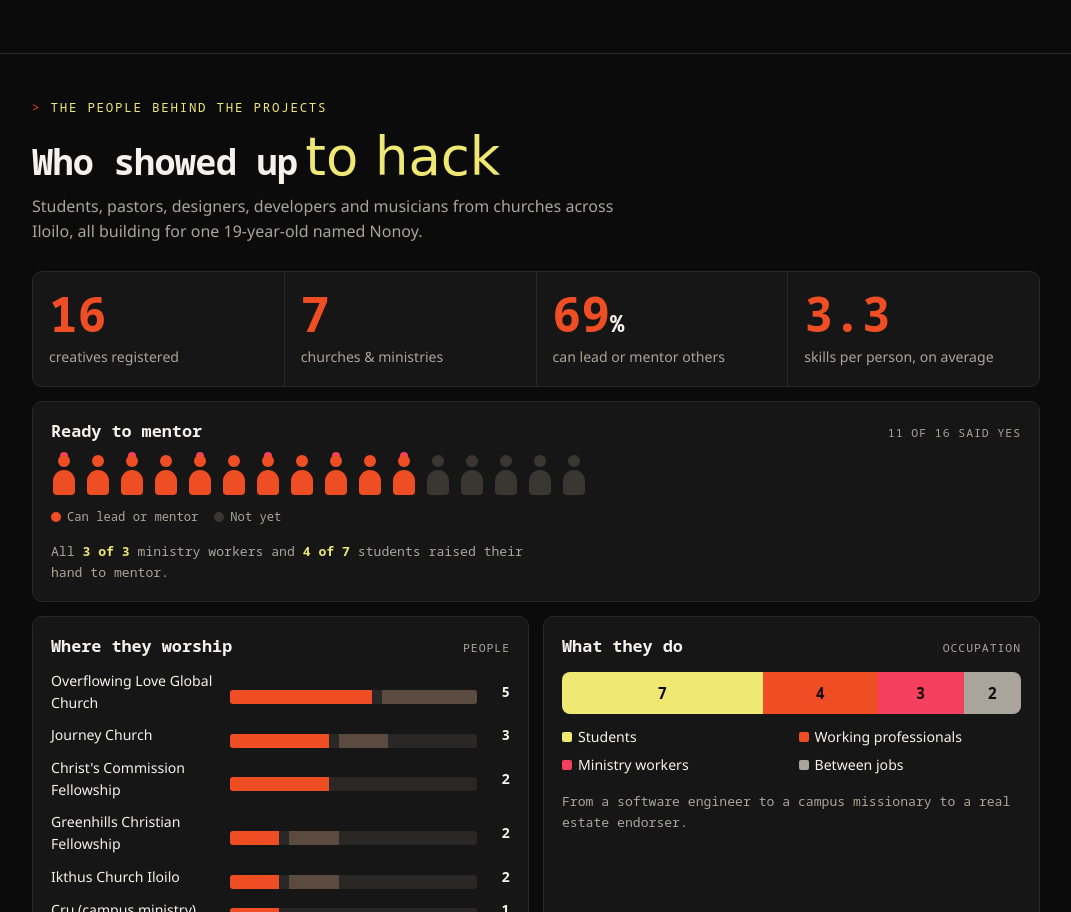
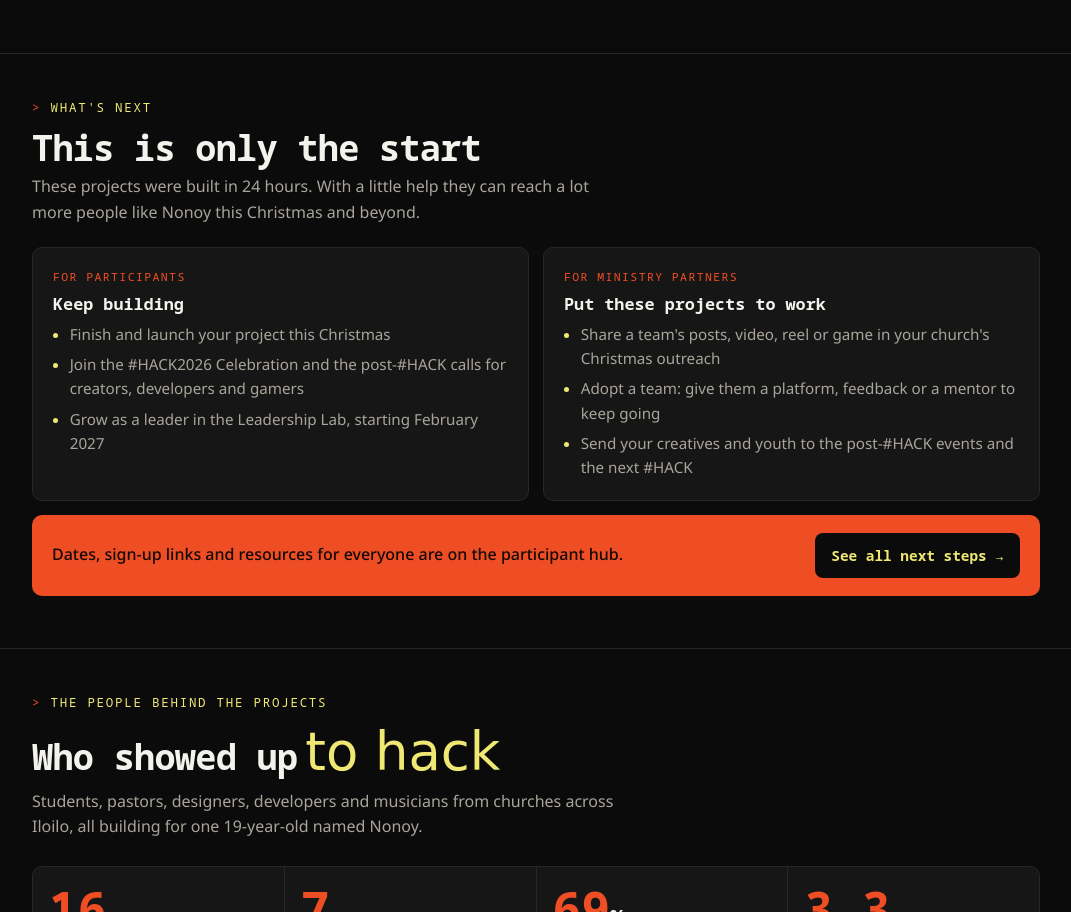
Before and after one commit to IndigitousPH/hack2026-iloilo, a plain HTML site: page showcase.html in a window 1280 px wide. Shown: the part 1680-2592 px from the top of the page, without its empty margins (104-1175 px from the left). Drawn offline with Linux system fonts and the light colour scheme; a web font is replaced by a local one.

Commit message:
Link all pages from home and add next steps to showcase
Home page gets an "All the pages" directory after the hero and footer
links to every page. Showcase gets a "This is only the start" section
with next steps for participants and ministry partners, linking to the
participant hub's What's next tab.

Co-Authored-By: Claude Opus 5.5 <noreply@anthropic.com>

```diff
--- a/showcase.html
+++ b/showcase.html
@@ -98,6 +98,19 @@ main{padding-block:28px 56px}
 .steps li::before{content:counter(s,decimal-leading-zero);font-family:var(--mono);font-weight:800;color:var(--yellow)}
 .note{font-family:var(--mono);font-size:.78rem;color:var(--muted);margin-top:12px}
 
+/* next steps */
+.nextup{border-top:1px solid var(--line);padding-block:44px 52px}
+.nextup .lead{color:var(--muted);margin-bottom:22px}
+.nextgrid{display:grid;grid-template-columns:repeat(2,minmax(0,1fr));gap:14px}
+.nextcard{background:var(--panel);border:1px solid var(--line);border-radius:10px;padding:20px;min-width:0}
+.nextcard .who{display:block;font-family:var(--mono);font-size:.72rem;letter-spacing:.12em;text-transform:uppercase;color:var(--orange);margin-bottom:6px}
+.nextcard ul{margin:8px 0 0;padding-left:1.1em;display:grid;gap:6px;color:var(--muted);font-size:.95rem}
+.nextcard li::marker{color:var(--yellow)}
+.nextcta{display:flex;flex-wrap:wrap;gap:14px;align-items:center;justify-content:space-between;background:var(--orange);color:#120806;border-radius:10px;padding:18px 20px;margin-top:14px}
+.nextcta p{font-weight:500}
+.nextcta .btn{background:#0b0b0b;color:var(--yellow)}
+@media (max-width:720px){.nextgrid{grid-template-columns:1fr}}
+
 /* who came: infographic */
 .crowd{border-top:1px solid var(--line);padding-block:44px 56px}
 .crowd h2 .script{font-family:var(--script);font-weight:400;color:var(--yellow);font-size:1.5em;letter-spacing:0;margin-left:.15em}
@@ -167,7 +180,7 @@ footer p{font-family:var(--mono);font-size:.8rem;color:var(--muted)}
     <a class="back" href="participants.html">← Participant hub</a>
     <div class="brandline">INDIGITOUS <span>ILOILO</span></div>
     <h1 class="mark"><span class="hack">#HACK</span><span class="xmas">Christmas</span><span class="hub">Showcase</span></h1>
-    <p class="intro">In 24 hours, four teams built something to help Nonoy, 19, from Jaro, find the true meaning of Christmas. Here's what they made and presented on Saturday, Nov 21.</p>
+    <p class="intro">In 24 hours, four teams built something to help Nonoy, 19, from Jaro, find the true meaning of Christmas. Here's what they made and presented on Saturday, Nov 21. Want to help these projects go further? <a href="participants.html#next">See what's next →</a></p>
   </div>
 </header>
 
@@ -213,6 +226,38 @@ footer p{font-family:var(--mono);font-size:.8rem;color:var(--muted)}
     </div>
   </div>
 </main>
+
+<section class="nextup" id="next-steps" aria-labelledby="ns-h">
+  <div class="wrap">
+    <p class="eyebrow">What's next</p>
+    <h2 id="ns-h">This is only the start</h2>
+    <p class="lead">These projects were built in 24 hours. With a little help they can reach a lot more people like Nonoy this Christmas and beyond.</p>
+    <div class="nextgrid">
+      <div class="nextcard">
+        <span class="who">For participants</span>
+        <h3>Keep building</h3>
+        <ul>
+          <li>Finish and launch your project this Christmas</li>
+          <li>Join the #HACK2026 Celebration and the post-#HACK calls for creators, developers and gamers</li>
+          <li>Grow as a leader in the Leadership Lab, starting February 2027</li>
+        </ul>
+      </div>
+      <div class="nextcard">
+        <span class="who">For ministry partners</span>
+        <h3>Put these projects to work</h3>
+        <ul>
+          <li>Share a team's posts, video, reel or game in your church's Christmas outreach</li>
+          <li>Adopt a team: give them a platform, feedback or a mentor to keep going</li>
+          <li>Send your creatives and youth to the post-#HACK events and the next #HACK</li>
+        </ul>
+      </div>
+    </div>
+    <div class="nextcta">
+      <p>Dates, sign-up links and resources for everyone are on the participant hub.</p>
+      <a class="btn" href="participants.html#next">See all next steps →</a>
+    </div>
+  </div>
+</section>
 
 <section class="crowd" id="who-came" aria-labelledby="wc-h">
   <div class="wrap">
```
Also changed, not shown: index.html (+52 -1 lines).
